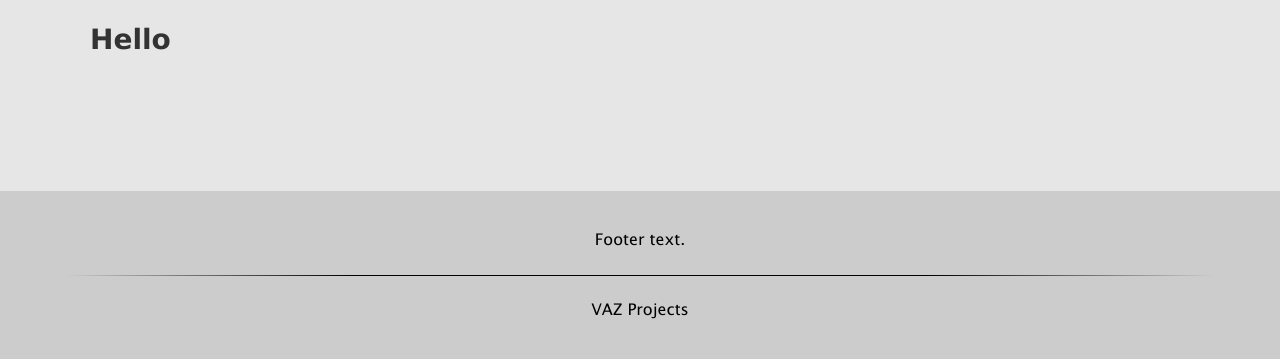
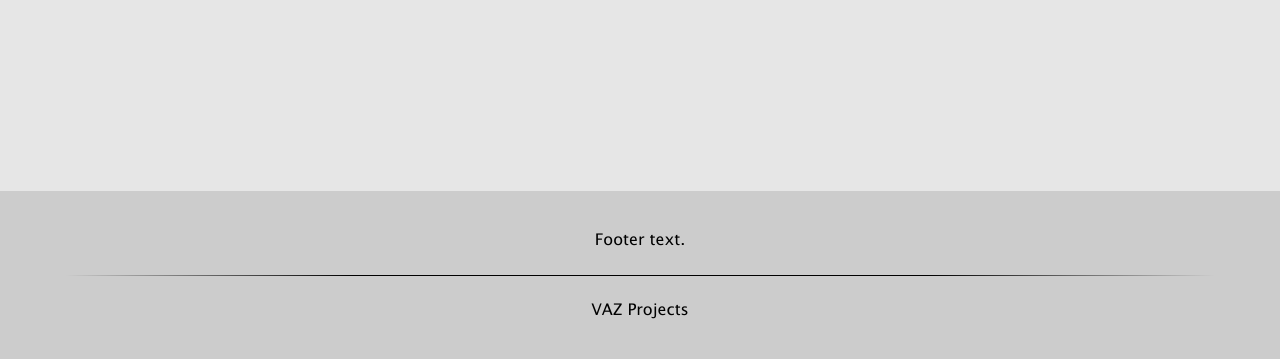
Before and after one commit to Marcelotsvaz/vaz-projects, a Django app: page / in a window 1280 px wide. Shown: the part 441-800 px from the top of the page. Run offline with Django 3.2, Linux system fonts and the light colour scheme; style sheets or scripts are compiled from the project's sources; parts of the project's set-up code (start-up, migrations or seed data) failed here and were passed over.

Commit message:
Banner and sidebar collapsing

```diff
--- /dev/null
+++ b/vazProjects/siteApp/static/siteApp/css/src/pages/home.less
@@ -0,0 +1,14 @@
+//
+// VAZ Projects
+//
+//
+// Author: Marcelo Tellier Sartori Vaz <marcelotsvaz@gmail.com>
+
+
+
+.home
+{
+	div.banner { display: none; }
+
+	.sidebar { display: none; }
+}
--- a/vazProjects/siteApp/static/siteApp/css/src/sections.less
+++ b/vazProjects/siteApp/static/siteApp/css/src/sections.less
@@ -12,14 +12,17 @@ html, body { min-height: 100vh; }
 
 body
 {
+	--width: 1200px;
+	--margin: calc( ( 100% - var(--width) ) / 2 );
+
 	display: grid;
 	grid:
-    					"...	header	header	..."	auto
-    					"...	menu	menu	..."	auto
-    					"...	banner	banner	..."	300px
-    					"...	content	sidebar	..."	1fr
-    					"...	footer	footer	..."	auto
-		/ [all-start]	1fr		1000px	200px	1fr				[all-end];
+						"...			header	header	..."			auto
+						"...			menu	menu	..."			auto
+						"...			banner	banner	..."			auto
+						"...			content	sidebar	..."			1fr
+						"...			footer	footer	..."			auto
+		/ [all-start]	var(--margin)	1fr		auto	var(--margin)			[all-end];
 
 	background-color: @headerBackgroundColor;
 
@@ -69,8 +72,9 @@ nav.menu
 
 .banner
 {
-	grid-row: banner;
-	grid-column: all;
+	grid-area: banner / all;
+
+	height: 300px;
 
 	background-position: center;
 	background-size: cover;
@@ -106,6 +110,7 @@ nav.sidebar
 {
 	grid-area: sidebar;
 
+	width: 200px;
 	padding: 25px;
 
 	color: @contentTextColor;
--- a/vazProjects/siteApp/static/siteApp/css/src/siteApp.less
+++ b/vazProjects/siteApp/static/siteApp/css/src/siteApp.less
@@ -33,6 +33,7 @@
 
 
 // Pages.
+@import "pages/home.less";
 
 
 // Print.
```
